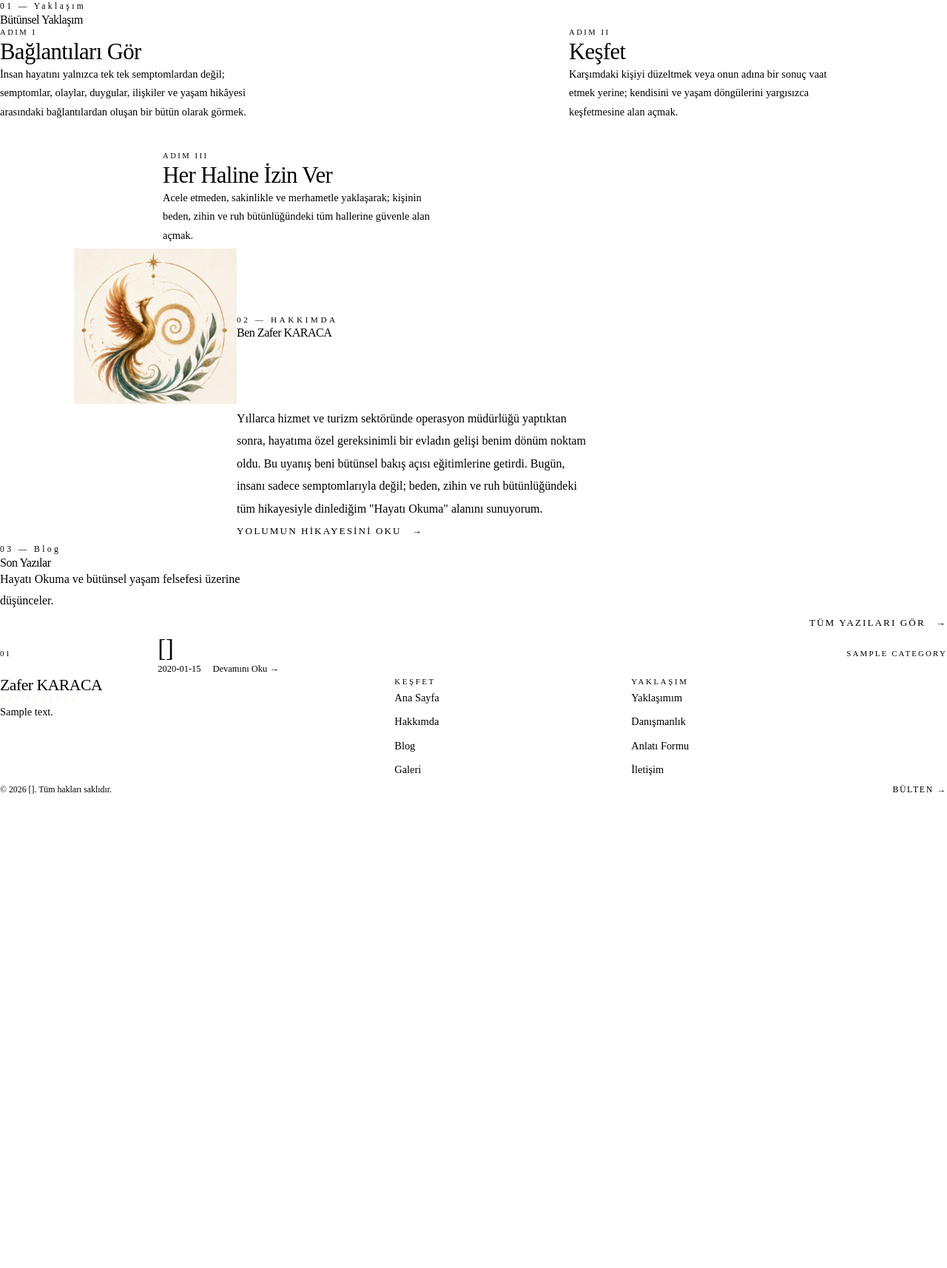
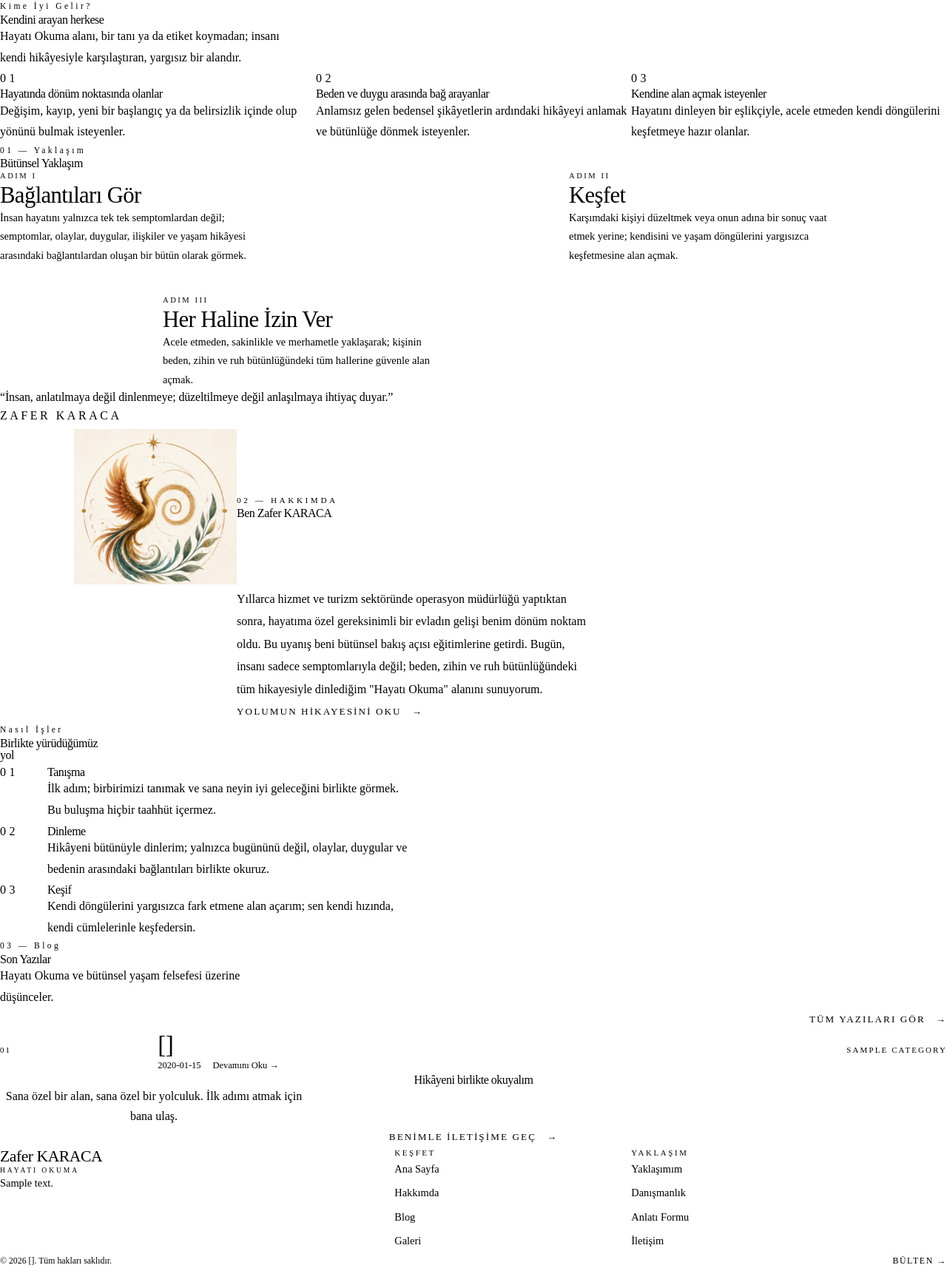
Before and after one commit to zfrkrc/zaferkaraca-website, a Python web app: template app/templates/index.html in a window 1280 px wide. Shown: the part 875-2589 px from the top of the page at 74% size. Before the commit the page ends 1948 px from the top, so only its background shows below. Run offline with Jinja, Linux system fonts and the light colour scheme; the template is opened without the code that fills it: most values are stand-ins (such as "Sample title", 1, 10 or a date in 2020).

Commit message:
feat(design): new homepage sections + component library (Faz 3)
- index.html: add 'Kime iyi gelir?' (for-whom), 'Nasıl işler' (steps),
  pullquote blockquote, closing CTA section
- style.css: new components (.pullquote, .for-whom, .steps, .closing,
  .float-mail) all token-based
- base.html: float newsletter -> .float-mail class + token colors,
  footer logo-sub -> var(--on-dark-muted), cache-bust v26->v27

```diff
--- a/app/templates/base.html
+++ b/app/templates/base.html
@@ -20,7 +20,7 @@
   <meta name="twitter:description" content="{{ self.og_description() }}">
   <script>(function(){var t=localStorage.getItem('theme');if(!t){t=window.matchMedia('(prefers-color-scheme: dark)').matches?'dark':'light';}document.documentElement.setAttribute('data-theme',t);})();</script>
   <link rel="stylesheet" href="{{ url_for('theme_css') }}">
-  <link rel="stylesheet" href="/static/css/style.css?v=26">
+  <link rel="stylesheet" href="/static/css/style.css?v=27">
   <link rel="icon" type="image/png" href="/uploads/logoaq.png">
   {% block json_ld %}{% endblock %}
 </head>
@@ -54,7 +54,7 @@
     <div class="footer-container">
       <div class="footer-brand">
         <a href="{{ url_for('index') }}" class="logo">
-          <span>Zafer KARACA<span class="logo-sub" style="color:rgba(233,227,211,.4)">Hayatı Okuma</span></span>
+          <span>Zafer KARACA<span class="logo-sub" style="color:var(--on-dark-muted)">Hayatı Okuma</span></span>
         </a>
         <p>{{ site_description }}</p>
       </div>
@@ -81,16 +81,15 @@
 
   <!-- Newsletter -->
   <div style="position:fixed;bottom:20px;right:20px;z-index:999">
-    <div id="newsletterToggle" onclick="toggleNewsletter()" style="width:52px;height:52px;border-radius:50%;background:var(--ed-ink);color:#fff;display:flex;align-items:center;justify-content:center;cursor:pointer;font-size:18px;box-shadow:0 10px 30px rgba(32,43,34,.18);transition:background .4s var(--ease-editorial, cubic-bezier(.16,1,.3,1))" title="Abone Ol" onmouseover="this.style.background='var(--ed-accent)'" onmouseout="this.style.background='var(--ed-ink)'">✉</div>
-    <div id="newsletterBox" style="display:none;position:absolute;bottom:64px;right:0;width:320px;background:var(--ed-surface);border:1px solid var(--ed-line);padding:var(--space-lg) var(--space-md) var(--space-md);">
-      <div style="font-family:var(--font-display);font-size:1.3rem;color:var(--ed-ink);margin-bottom:2px">Bülten</div>
-      <p style="font-size:0.8rem;color:var(--ed-muted);margin-bottom:var(--space-md);line-height:1.6">Yeni yazılardan haberdar olun. E-postanız asla paylaşılmaz.</p>
+    <div id="newsletterToggle" onclick="toggleNewsletter()" class="float-mail" title="Bülten" aria-label="Bülten" role="button" tabindex="0">✉</div>
+    <div id="newsletterBox" style="display:none;position:absolute;bottom:64px;right:0;width:320px;background:var(--surface);border:1px solid var(--line);padding:var(--space-lg) var(--space-md) var(--space-md);">
+      <div style="font-family:var(--font-display);font-size:1.3rem;color:var(--ink);margin-bottom:2px">Bülten</div>
+      <p style="font-size:0.8rem;color:var(--muted);margin-bottom:var(--space-md);line-height:1.6">Yeni yazılardan haberdar olun. E-postanız asla paylaşılmaz.</p>
       <form action="{{ url_for('subscribe') }}" method="POST" style="display:flex;flex-direction:column;gap:12px">
         <input type="email" name="email" placeholder="E-posta" required
-          style="width:100%;background:transparent;border:none;border-bottom:1px solid var(--ed-line);padding:10px 0;font-size:0.95rem;color:var(--ed-ink);outline:none;font-family:inherit">
+          style="width:100%;background:transparent;border:none;border-bottom:1px solid var(--line);padding:10px 0;font-size:0.95rem;color:var(--ink);outline:none;font-family:inherit">
         <button type="submit"
-          style="width:100%;background:var(--ed-ink);color:#fff;border:none;padding:13px;font-size:0.75rem;letter-spacing:0.18em;text-transform:uppercase;font-weight:500;cursor:pointer;transition:background .4s var(--ease-editorial, cubic-bezier(.16,1,.3,1))"
-          onmouseover="this.style.background='var(--ed-accent-deep)'" onmouseout="this.style.background='var(--ed-ink)'">Abone Ol</button>
+          style="width:100%;background:var(--ink);color:var(--bg);border:none;padding:13px;font-size:0.75rem;letter-spacing:0.18em;text-transform:uppercase;font-weight:500;cursor:pointer;transition:background .4s var(--ease)">Abone Ol</button>
       </form>
     </div>
   </div>
@@ -101,6 +100,6 @@
     }
   </script>
 
-  <script src="{{ url_for('static', filename='js/main.js', v='26') }}"></script>
+  <script src="{{ url_for('static', filename='js/main.js', v='27') }}"></script>
 </body>
 </html>
--- a/app/templates/index.html
+++ b/app/templates/index.html
@@ -19,6 +19,34 @@
       <div class="hero__scroll reveal" data-delay="3">
         <span class="line"></span>
         <span>Aşağı Kaydır</span>
+      </div>
+    </div>
+  </div>
+</section>
+
+<!-- ─── KİME İYİ GELİR? ─── -->
+<section class="section">
+  <div class="container">
+    <div class="sec-head">
+      <span class="sec-num">Kime İyi Gelir?</span>
+      <h2>Kendini arayan herkese</h2>
+      <p class="sec-intro">Hayatı Okuma alanı, bir tanı ya da etiket koymadan; insanı kendi hikâyesiyle karşılaştıran, yargısız bir alandır.</p>
+    </div>
+    <div class="for-whom">
+      <div class="for-whom__item reveal">
+        <span class="for-whom__num">01</span>
+        <h3>Hayatında dönüm noktasında olanlar</h3>
+        <p>Değişim, kayıp, yeni bir başlangıç ya da belirsizlik içinde olup yönünü bulmak isteyenler.</p>
+      </div>
+      <div class="for-whom__item reveal" data-delay="1">
+        <span class="for-whom__num">02</span>
+        <h3>Beden ve duygu arasında bağ arayanlar</h3>
+        <p>Anlamsız gelen bedensel şikâyetlerin ardındaki hikâyeyi anlamak ve bütünlüğe dönmek isteyenler.</p>
+      </div>
+      <div class="for-whom__item reveal" data-delay="2">
+        <span class="for-whom__num">03</span>
+        <h3>Kendine alan açmak isteyenler</h3>
+        <p>Hayatını dinleyen bir eşlikçiyle, acele etmeden kendi döngülerini keşfetmeye hazır olanlar.</p>
       </div>
     </div>
   </div>
@@ -49,6 +77,11 @@
         <p class="ed-card__excerpt">Acele etmeden, sakinlikle ve merhametle yaklaşarak; kişinin beden, zihin ve ruh bütünlüğündeki tüm hallerine güvenle alan açmak.</p>
       </div>
     </div>
+
+    <figure class="pullquote reveal">
+      <blockquote>“İnsan, anlatılmaya değil dinlenmeye; düzeltilmeye değil anlaşılmaya ihtiyaç duyar.”</blockquote>
+      <cite>Zafer KARACA</cite>
+    </figure>
   </div>
 </section>
 
@@ -71,6 +104,39 @@
         <a href="/about" class="cta-line">Yolumun Hikayesini Oku <span class="arrow">→</span></a>
       </div>
     </div>
+  </div>
+</section>
+
+<!-- ─── NASIL İŞLER ─── -->
+<section class="section">
+  <div class="container">
+    <div class="sec-head">
+      <span class="sec-num">Nasıl İşler</span>
+      <h2>Birlikte yürüdüğümüz yol</h2>
+    </div>
+    <ol class="steps">
+      <li class="reveal">
+        <span class="step-num">01</span>
+        <div>
+          <h3>Tanışma</h3>
+          <p>İlk adım; birbirimizi tanımak ve sana neyin iyi geleceğini birlikte görmek. Bu buluşma hiçbir taahhüt içermez.</p>
+        </div>
+      </li>
+      <li class="reveal" data-delay="1">
+        <span class="step-num">02</span>
+        <div>
+          <h3>Dinleme</h3>
+          <p>Hikâyeni bütünüyle dinlerim; yalnızca bugününü değil, olaylar, duygular ve bedenin arasındaki bağlantıları birlikte okuruz.</p>
+        </div>
+      </li>
+      <li class="reveal" data-delay="2">
+        <span class="step-num">03</span>
+        <div>
+          <h3>Keşif</h3>
+          <p>Kendi döngülerini yargısızca fark etmene alan açarım; sen kendi hızında, kendi cümlelerinle keşfedersin.</p>
+        </div>
+      </li>
+    </ol>
   </div>
 </section>
 
@@ -103,4 +169,15 @@
   </div>
 </section>
 
+<!-- ─── KAPANIŞ CTA ─── -->
+<section class="section closing">
+  <div class="container">
+    <h2 class="reveal">Hikâyeni birlikte okuyalım</h2>
+    <p class="reveal" data-delay="1">Sana özel bir alan, sana özel bir yolculuk. İlk adımı atmak için bana ulaş.</p>
+    <div class="reveal" data-delay="2">
+      <a href="/iletisim" class="cta-line">Benimle İletişime Geç <span class="arrow">→</span></a>
+    </div>
+  </div>
+</section>
+
 {% endblock %}
--- a/src/css/style.css
+++ b/src/css/style.css
@@ -1010,6 +1010,103 @@
   .hero__scroll .line::after { animation: none; }
 }
 
+/* ── PULLQUOTE (alıntı bloğu) ──────────────────────────── */
+.pullquote {
+  grid-column: 2 / 12;
+  border-left: 2px solid var(--accent-bright);
+  padding-left: var(--space-lg);
+  margin-block: var(--space-lg);
+}
+.pullquote blockquote {
+  font-family: var(--font-display);
+  font-size: var(--step-1);
+  line-height: 1.4;
+  color: var(--ink);
+  letter-spacing: -.01em;
+}
+.pullquote cite {
+  display: block;
+  margin-top: var(--space-sm);
+  font-family: var(--font-body);
+  font-style: normal;
+  font-size: var(--step--1);
+  letter-spacing: .22em;
+  text-transform: uppercase;
+  color: var(--muted);
+}
+
+/* ── "KİME İYİ GELİR?" ─────────────────────────────────── */
+.for-whom {
+  display: grid;
+  grid-template-columns: repeat(3, 1fr);
+  gap: var(--space-md);
+}
+.for-whom__item {
+  border-top: 1px solid var(--line);
+  padding-top: var(--space-sm);
+  display: flex;
+  flex-direction: column;
+  gap: var(--space-sm);
+}
+.for-whom__num {
+  font-size: var(--step--1);
+  letter-spacing: .28em;
+  text-transform: uppercase;
+  color: var(--accent);
+}
+.for-whom__item h3 { font-size: var(--step-1); font-weight: 400; }
+.for-whom__item p { font-size: var(--step-0); color: var(--muted); line-height: 1.8; }
+
+/* ── "NASIL İŞLER" (adım listesi) ──────────────────────── */
+.steps { list-style: none; }
+.steps li {
+  display: grid;
+  grid-template-columns: 64px 1fr;
+  gap: var(--space-md);
+  padding-block: var(--space-md);
+  border-top: 1px solid var(--line);
+  align-items: baseline;
+}
+.steps li:last-child { border-bottom: 1px solid var(--line); }
+.steps .step-num {
+  font-size: var(--step--1);
+  letter-spacing: .28em;
+  color: var(--accent);
+}
+.steps h3 { font-size: var(--step-1); font-weight: 400; margin-bottom: var(--space-xs); }
+.steps p { font-size: var(--step-0); color: var(--muted); line-height: 1.8; max-width: 62ch; }
+
+/* ── KAPANIŞ CTA ───────────────────────────────────────── */
+.closing {
+  text-align: center;
+  padding-block: var(--space-xl) var(--space-2xl);
+}
+.closing h2 { font-size: var(--step-3); margin-bottom: var(--space-md); }
+.closing p { font-size: var(--step-0); color: var(--muted); max-width: 52ch; margin: 0 auto var(--space-lg); }
+
+/* ── YÜZEN MAIL BUTONU ─────────────────────────────────── */
+.float-mail {
+  position: fixed;
+  right: var(--space-lg);
+  bottom: var(--space-lg);
+  z-index: 90;
+  width: 52px;
+  height: 52px;
+  border-radius: 50%;
+  background: var(--accent);
+  color: var(--bg);
+  display: grid;
+  place-items: center;
+  box-shadow: 0 4px 20px rgba(var(--ink-rgb), .18);
+  transition: transform var(--dur) var(--ease), background var(--dur) var(--ease);
+}
+.float-mail:hover { transform: translateY(-3px); background: var(--accent-bright); }
+.float-mail svg { width: 22px; height: 22px; }
+@media (max-width: 640px) {
+  .for-whom { grid-template-columns: 1fr; }
+  .pullquote { grid-column: 1 / -1; }
+}
+
 /* ── DARK MODE ─────────────────────────────────────────── */
 /* [data-theme] token geçişleri theme.css'te tanımlı (app/main.py theme_css).
    Burada ek dark-mode düzeltmeleri yeni token'larla yapılmalı: */
```
